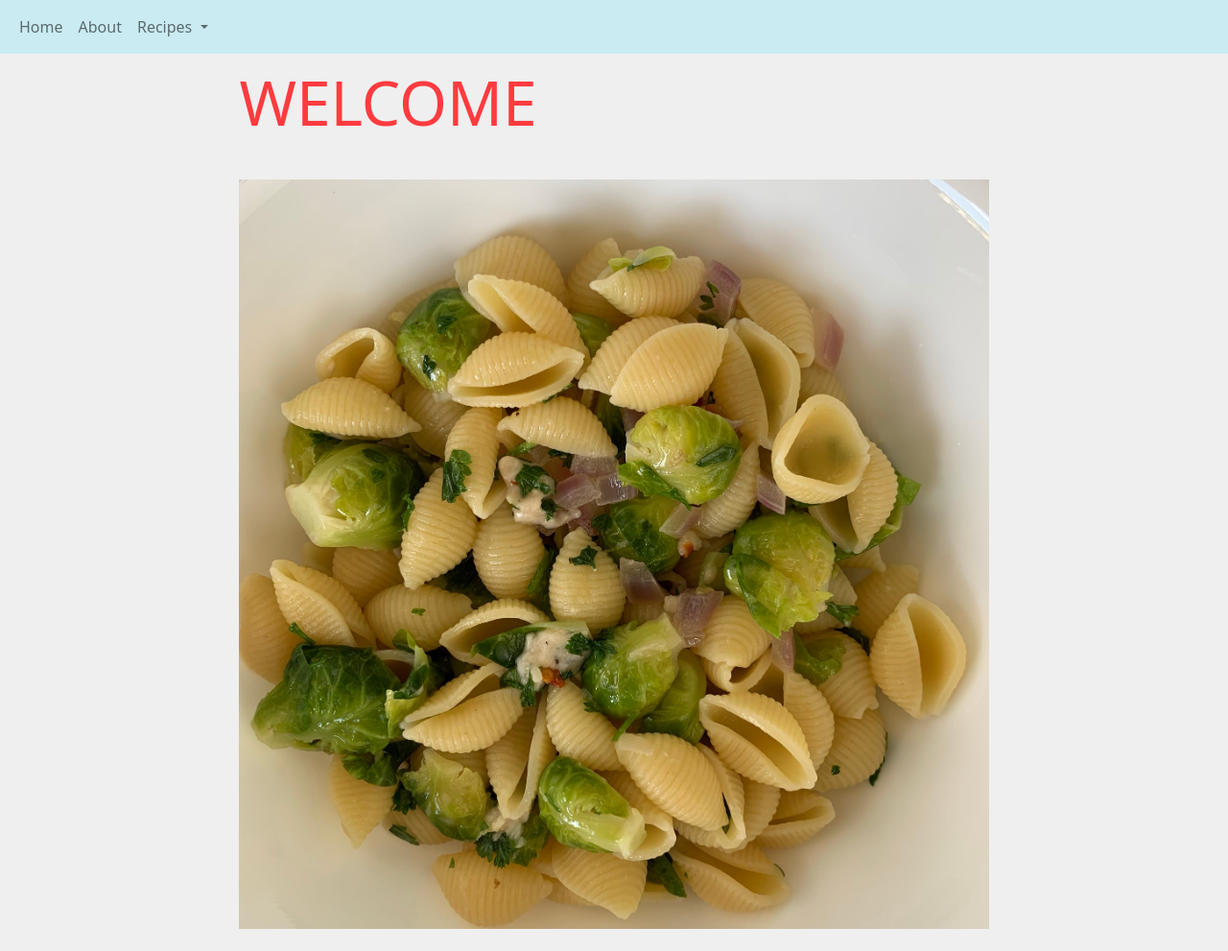
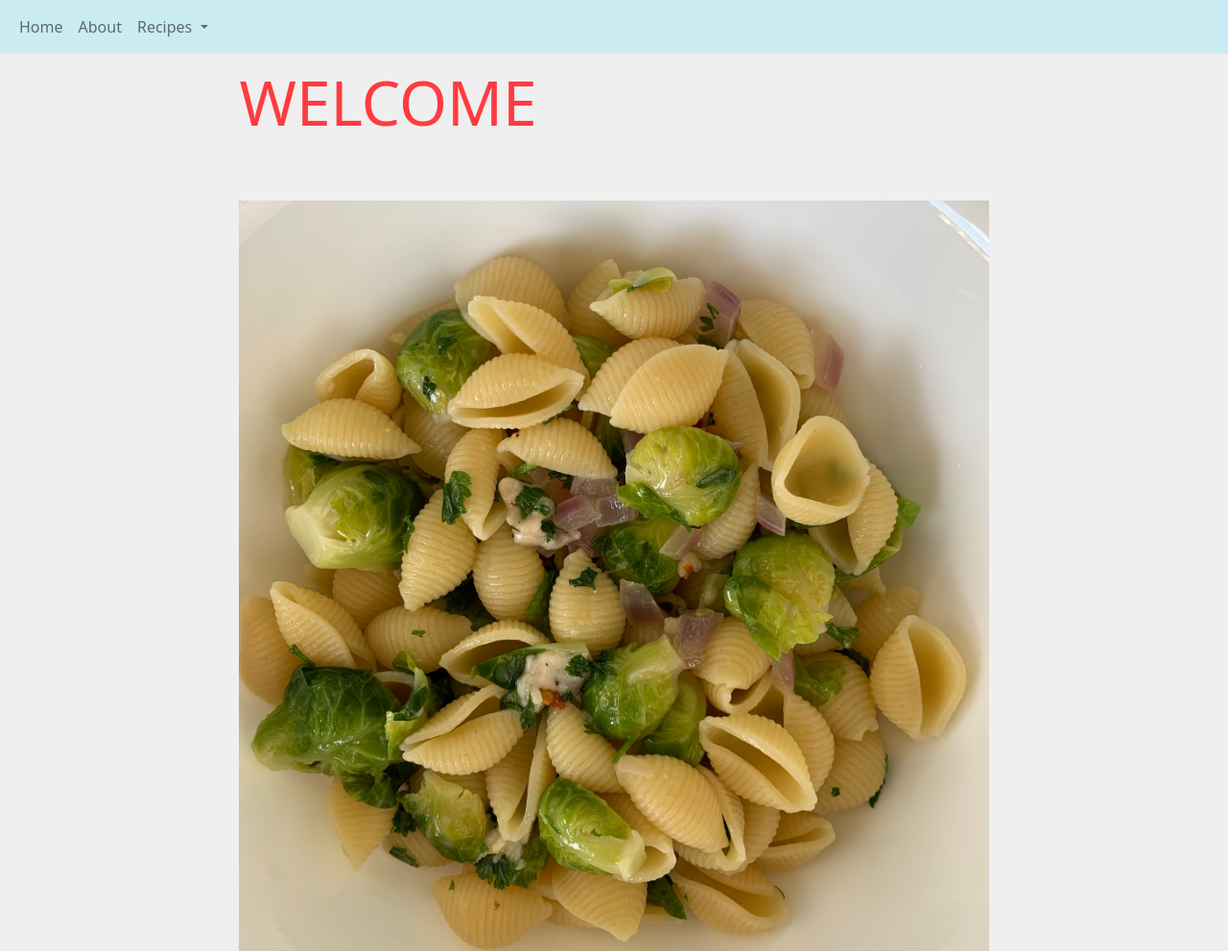
Before and after one commit to lindsaygoins/Recipe_Website, a plain HTML site: page blog/index.html in a window 1280 px wide. Shown: the whole page at 96% size. Drawn offline with nearby package versions, Linux system fonts and the light colour scheme.

Commit message:
Finished homepage

```diff
--- a/static/index.css
+++ b/static/index.css
@@ -13,7 +13,7 @@ p {
 
 h1 {
   margin-left: 15%;
-  padding-bottom: 3%;
+  padding-bottom: 5%;
   color: #FF3B3F;
 }
 
```
